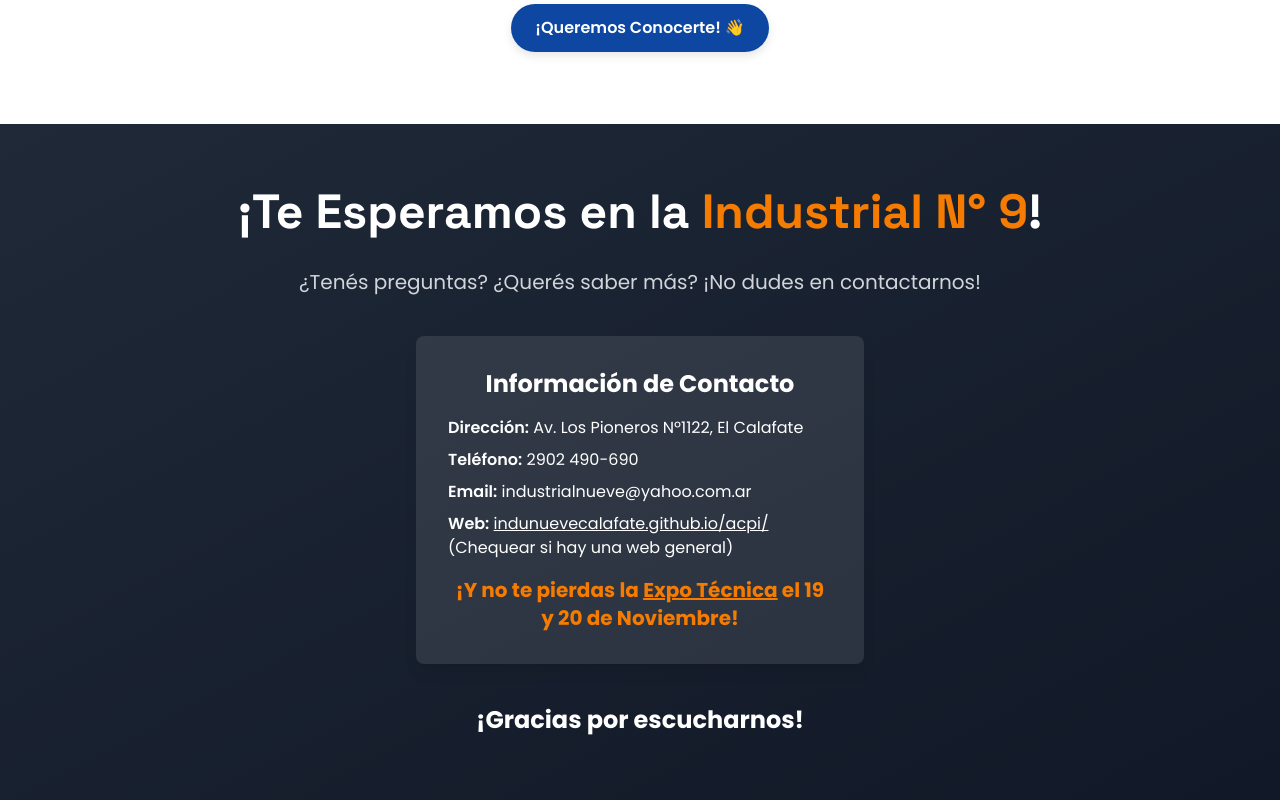
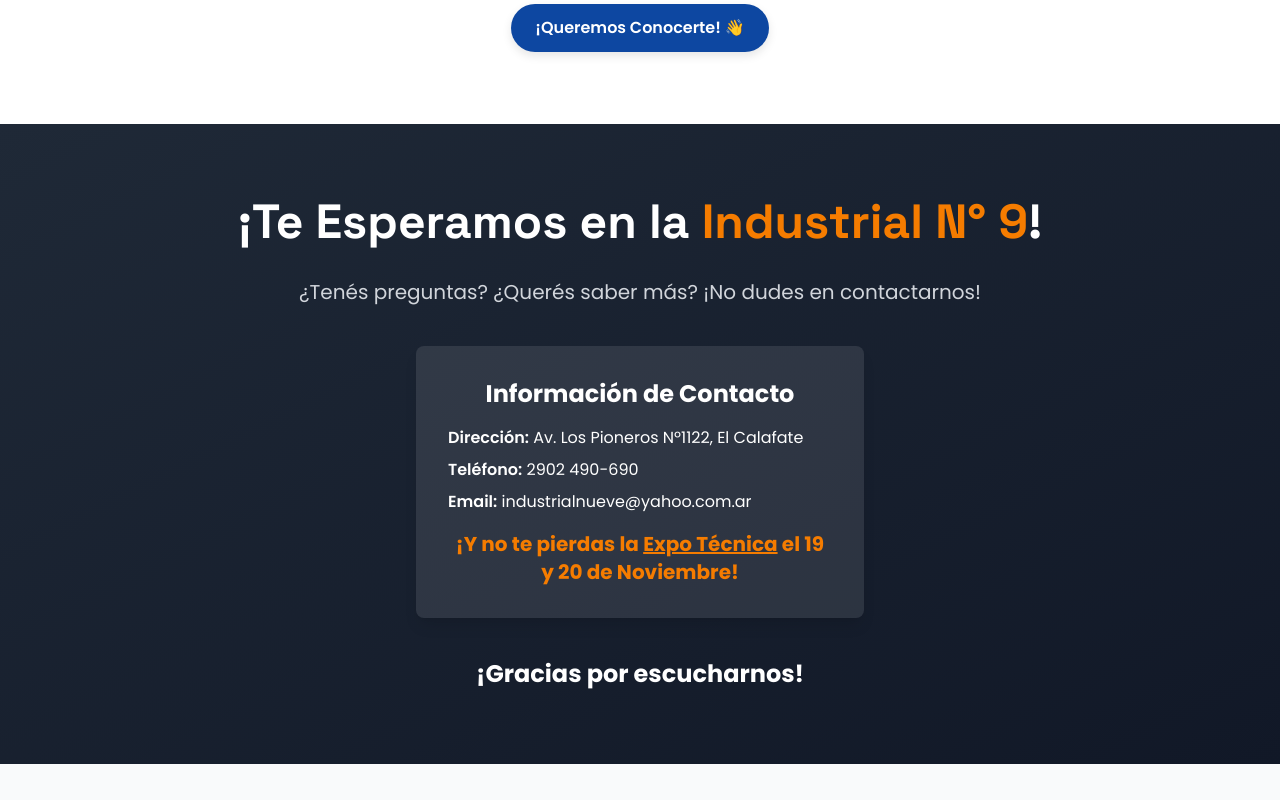
Before and after one commit to indunuevecalafate/presentacionEscuelas, a plain HTML site: page index.html in a window 1280 px wide. Shown: the part 3721-4521 px from the top of the page. After the commit the page ends 4485 px from the top, so only its background shows below. Drawn offline with nearby package versions, Linux system fonts and the light colour scheme.

Commit message:
Update index.html

```diff
--- a/index.html
+++ b/index.html
@@ -229,7 +229,6 @@
                  <p class="mb-2"><span class="font-semibold">Dirección:</span> Av. Los Pioneros Nº1122, El Calafate</p>
                  <p class="mb-2"><span class="font-semibold">Teléfono:</span> 2902 490-690</p>
                  <p class="mb-2"><span class="font-semibold">Email:</span> industrialnueve@yahoo.com.ar</p>
-                 <p class="mb-2"><span class="font-semibold">Web:</span> <a href="https://indunuevecalafate.github.io/acpi/" target="_blank" class="underline hover:text-accent-orange">indunuevecalafate.github.io/acpi/</a> (Chequear si hay una web general)</p>
                  <p class="mt-4 text-center font-bold text-accent-orange text-xl">¡Y no te pierdas la <span class="underline">Expo Técnica</span> el 19 y 20 de Noviembre!</p>
             </div>
 
```
